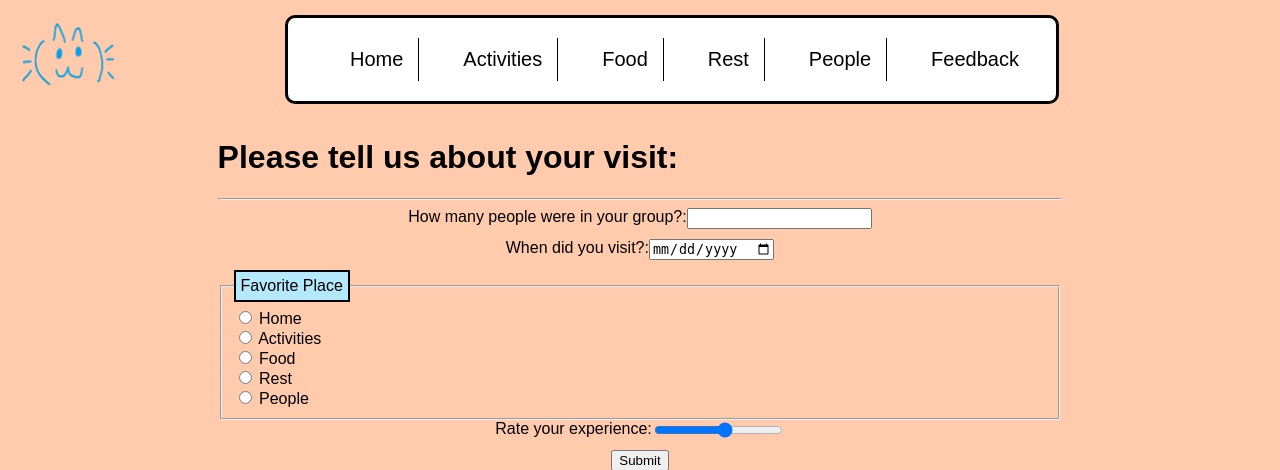
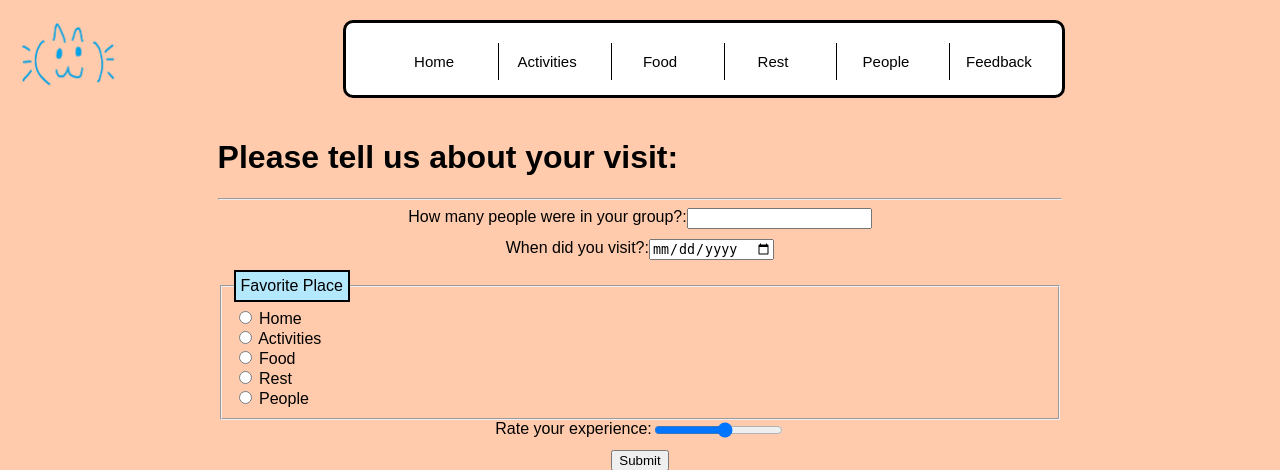
Before and after one commit to jht3250/ISTE240, a PHP site: page /html/index.html in a window 1280 px wide. Shown: the top 470 px of the page. Run offline with PHP 8.4, Linux system fonts and the light colour scheme.

Commit message:
Minor styling changes for EX04.

```diff
--- a/EX04/css/styles.css
+++ b/EX04/css/styles.css
@@ -31,6 +31,7 @@ nav {
 }
 
 ul {
+    display: flex;
     list-style-type: none;
 }
 
@@ -46,6 +47,11 @@ ul .right {
     padding-top: 10px;
     padding-bottom: 10px;
     padding-right: 15px;
+}
+
+ul li {
+    text-align: center;
+    flex: 1;
 }
 
 #links {
@@ -70,3 +76,13 @@ legend {
     padding: 5px;
     background-color: rgb(180, 232, 253)
 }
+
+@media (max-width: 1300px) {
+    header {
+        grid-template-columns: 20% 70%;
+    }
+
+    nav {
+        font-size: 15px;
+    }
+}
```
